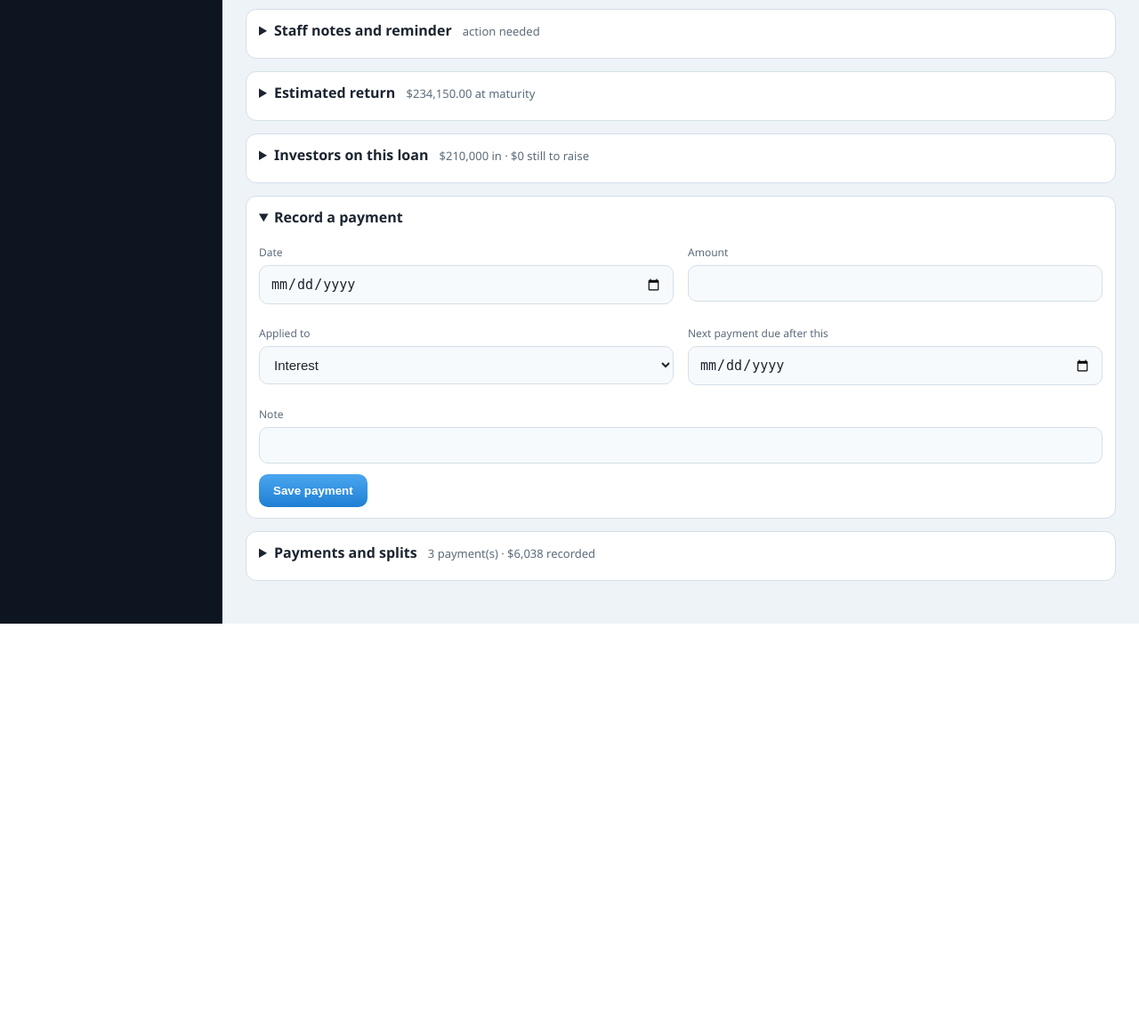
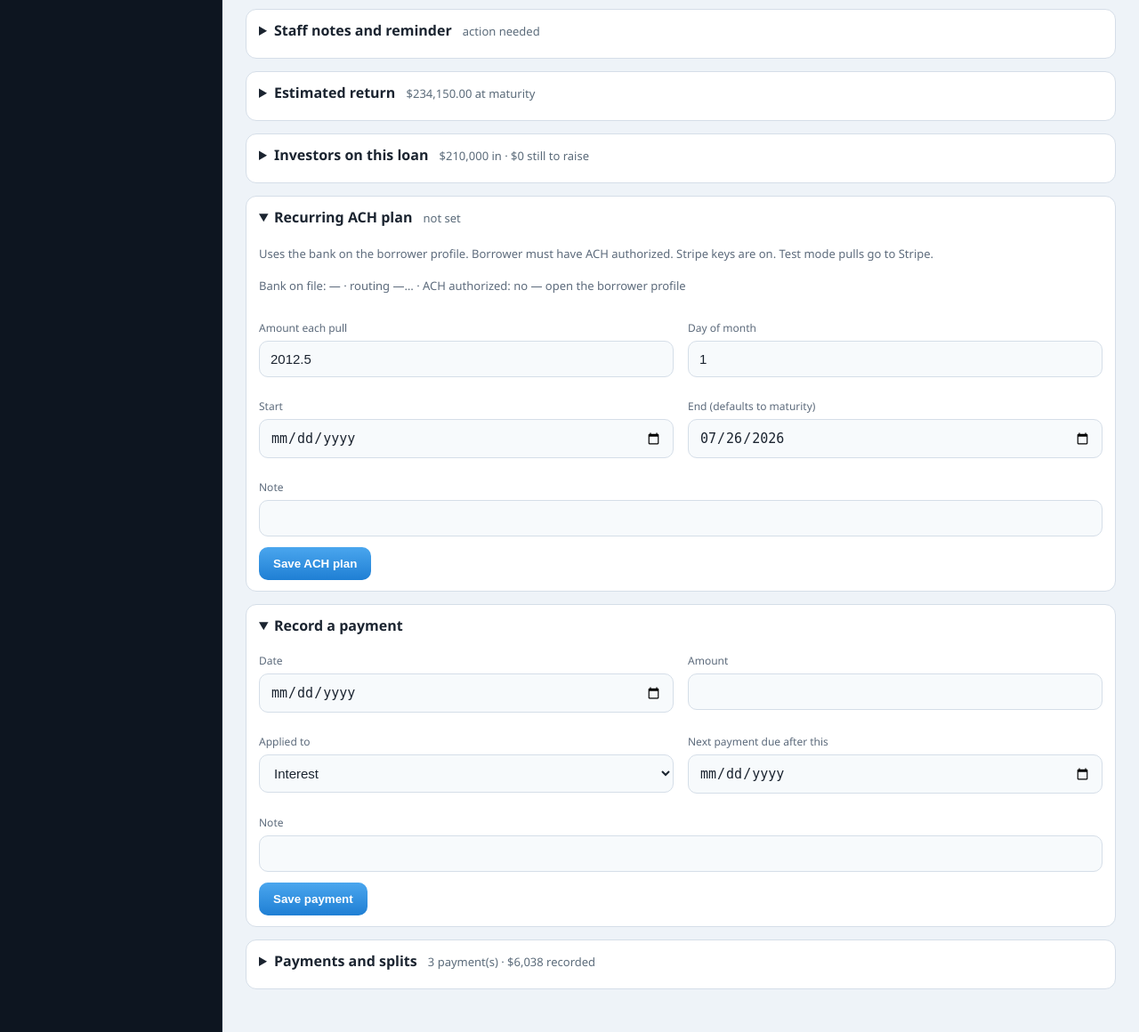
Before and after one commit to johnbritton76-bit/brittco-capital, a Flask app: page /loans/1 in a window 1280 px wide. Shown: the part 786-1946 px from the top of the page at 89% size. Before the commit the page ends 1487 px from the top, so only its background shows below. Run offline with Flask 3, Linux system fonts and the light colour scheme; the visitor is signed in with stand-in values (Sample User, id 1); data comes from the database, SQL or seed files in the repository; data that the repository does not hold is empty.

Commit message:
Add files via upload

```diff
--- a/templates/loan_detail.html
+++ b/templates/loan_detail.html
@@ -476,6 +476,69 @@ details.box>summary .peek{font-weight:400;color:#5b6b7a;font-size:13px;margin-le
 </details>
 
 <details class="box" open>
+  <summary>Recurring ACH plan
+    <span class="peek">
+      {% if ach_plan and ach_plan.status == 'Active' %}
+        ${{ "{:,.2f}".format(ach_plan.amount or 0) }} on day {{ ach_plan.day_of_month }} · {{ ach_plan.status }}
+      {% else %}
+        not set
+      {% endif %}
+    </span>
+  </summary>
+  <p class="hint">
+    Uses the bank on the borrower profile. Borrower must have ACH authorized.
+    {% if ach_ready %}Stripe keys are on. Test mode pulls go to Stripe.{% else %}Add STRIPE_SECRET_KEY in Render to send live/test pulls.{% endif %}
+  </p>
+  <p class="hint">
+    Bank on file: {{ loan.bank_name or "—" }}
+    · routing {{ (loan.bank_routing or "—")[:4] }}…
+    · ACH authorized: {{ "yes" if loan.ach_authorized else "no — open the borrower profile" }}
+  </p>
+  {% if ach_plan and ach_plan.status == 'Active' %}
+  <p>Active plan: <strong>${{ "{:,.2f}".format(ach_plan.amount or 0) }}</strong> on day <strong>{{ ach_plan.day_of_month }}</strong>
+    from {{ ach_plan.start_on }} through {{ ach_plan.end_on or "stopped by staff" }}.
+    Last pull: {{ ach_plan.last_run or "none yet" }}.</p>
+  <form method="post" action="{{ url_for('loan_ach_collect', lid=loan.id) }}" style="display:inline">
+    <button class="btn" type="submit">Collect this payment now</button>
+  </form>
+  <form method="post" action="{{ url_for('loan_ach_plan_stop', lid=loan.id) }}" style="display:inline">
+    <button class="btn ghost" type="submit">Stop plan</button>
+  </form>
+  {% endif %}
+  <form method="post" action="{{ url_for('loan_ach_plan_save', lid=loan.id) }}" class="form-grid" style="margin-top:12px">
+    <div><label>Amount each pull</label>
+      <input name="amount" type="number" step="0.01" required
+        value="{{ ach_plan.amount if ach_plan else (loan.payment_amount or '') }}">
+    </div>
+    <div><label>Day of month</label>
+      <input name="day_of_month" type="number" min="1" max="28"
+        value="{{ ach_plan.day_of_month if ach_plan else 1 }}">
+    </div>
+    <div><label>Start</label>
+      <input name="start_on" type="date" value="{{ ach_plan.start_on if ach_plan else '' }}">
+    </div>
+    <div><label>End (defaults to maturity)</label>
+      <input name="end_on" type="date" value="{{ ach_plan.end_on if ach_plan else (loan.maturity_date or '') }}">
+    </div>
+    <div class="span-2"><label>Note</label><input name="note" value="{{ ach_plan.note if ach_plan else '' }}"></div>
+    <div class="span-2"><button class="btn" type="submit">Save ACH plan</button></div>
+  </form>
+  {% if ach_runs %}
+  <table class="table" style="margin-top:12px">
+    <tr><th>When</th><th>Amount</th><th>Status</th><th>Via</th></tr>
+    {% for t in ach_runs %}
+    <tr>
+      <td>{{ t.created_at }}</td>
+      <td>${{ "{:,.2f}".format(t.amount or 0) }}</td>
+      <td>{{ t.status }}</td>
+      <td>{{ t.vendor }}</td>
+    </tr>
+    {% endfor %}
+  </table>
+  {% endif %}
+</details>
+
+<details class="box" open>
   <summary>Record a payment</summary>
 
   <form method="post" action="{{ url_for('loan_payment', lid=loan.id) }}" class="form-grid">
```
